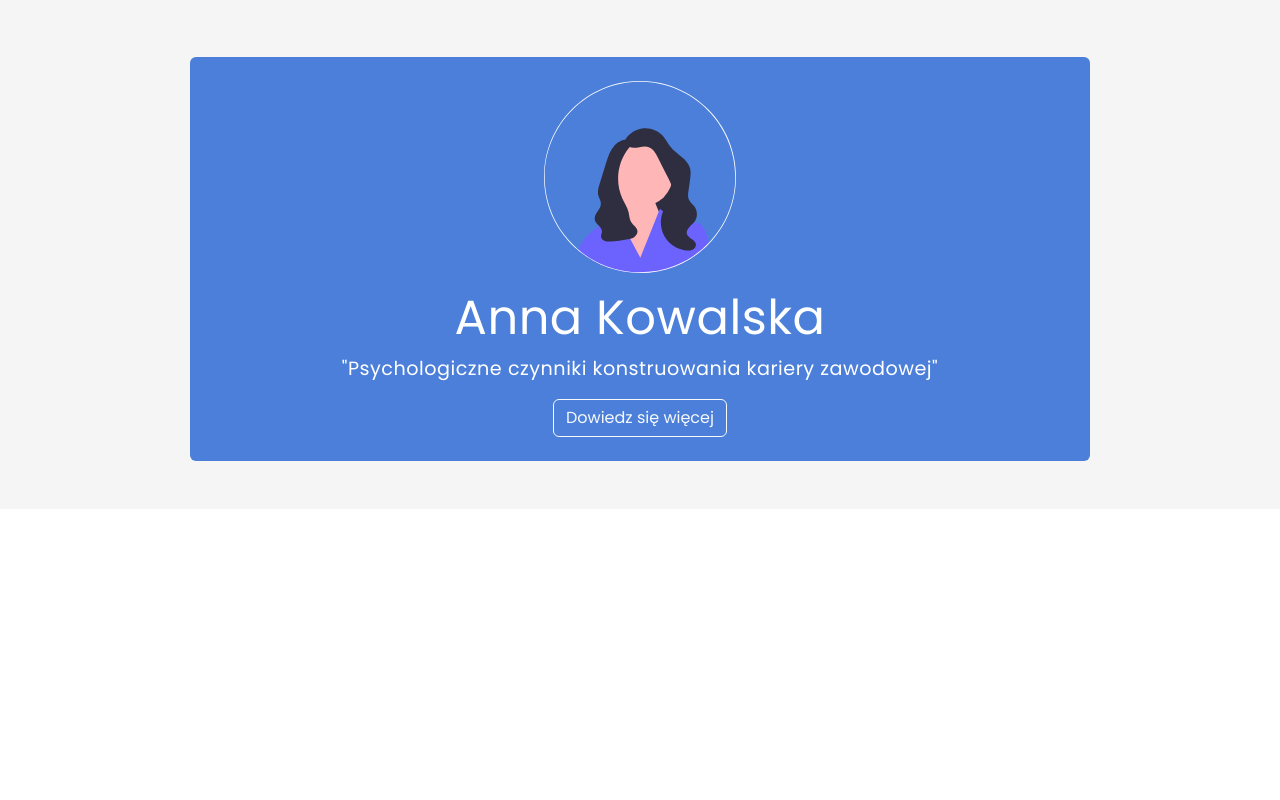
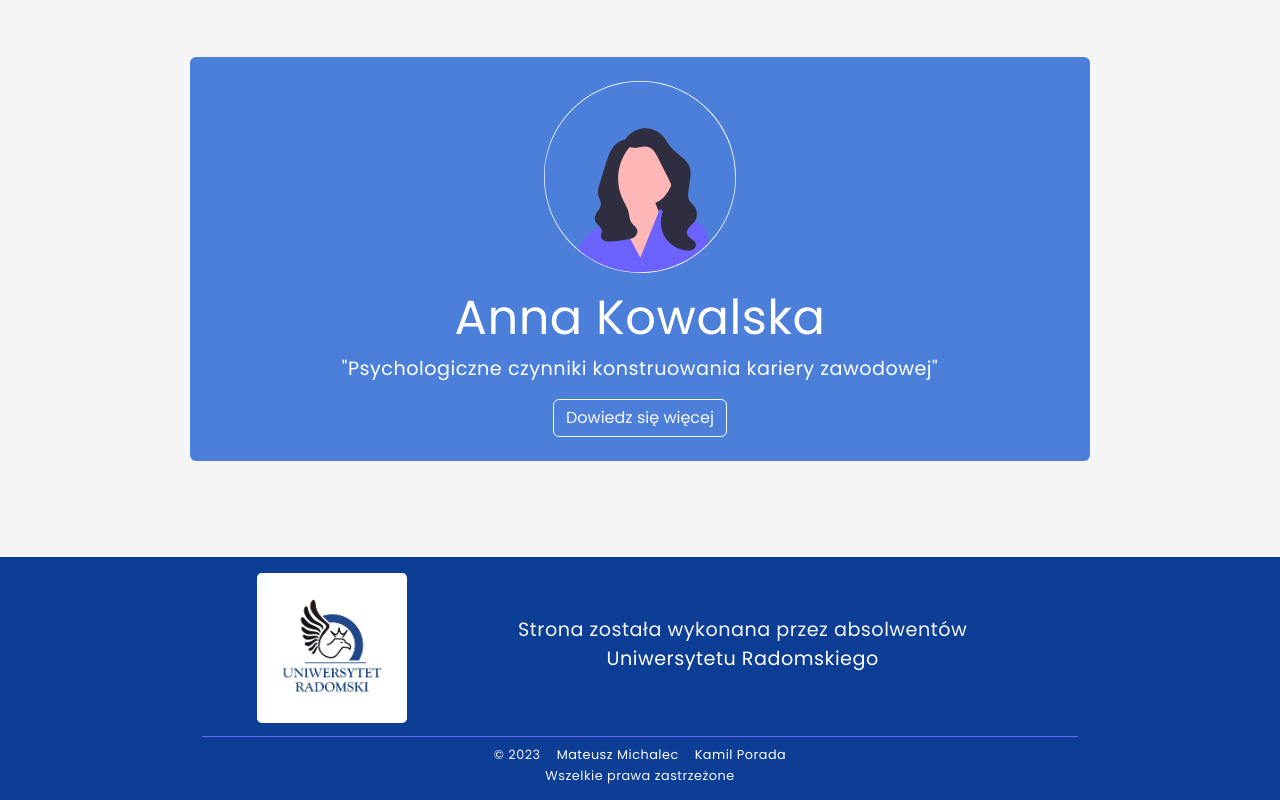
Before and after one commit to Mateusz-Michalec/engineer-day, a React (Vite) app: page /engineer-day/speakers in a window 1280 px wide. Shown: the part 564-1364 px from the top of the page. Before the commit the page ends 1073 px from the top, so only its background shows below. Built offline with nearby package versions, Linux system fonts and the light colour scheme.

Commit message:
implementation of the footer

```diff
--- a/src/App.scss
+++ b/src/App.scss
@@ -18,7 +18,7 @@
   font-family: "Poppins", sans-serif;
   color: $text-color;
   background: $neutral-color;
-  padding-bottom: 6.5rem;
+  padding-bottom: 6rem;
   font-size: 1.2rem;
   min-height: 100vh;
   letter-spacing: 0.5px;
@@ -124,6 +124,6 @@ a {
 
 @media screen and (min-width: 992px) {
   #root {
-    padding-bottom: 3rem;
+    padding-bottom: 0rem;
   }
 }
--- /dev/null
+++ b/src/components/Footer/Footer.scss
@@ -0,0 +1,81 @@
+@import '../../assets/variables.scss';
+.footer {
+	display: flex;
+	flex-direction: column;
+	justify-content: space-evenly;
+	align-items: center;
+	margin-top: 6rem;
+	padding: 1rem 0;
+	background-color: $dark-shade;
+	color: $neutral-color;
+
+	&__top {
+		display: flex;
+		flex-direction: column;
+		justify-content: center;
+		align-items: center;
+		&-img {
+			display: flex;
+			justify-content: center;
+			align-items: center;
+			width: 150px;
+			height: 150px;
+			background-color: white;
+			border-radius: 0.3rem;
+			cursor: pointer;
+			img {
+				width: 120px;
+			}
+		}
+
+		&-text {
+			margin-top: 0.6rem;
+			text-align: center;
+
+			&-link {
+				transition: 0.3s color;
+				cursor: pointer;
+				&:hover {
+					color: $accent-color-1;
+				}
+			}
+		}
+	}
+
+	&__bottom {
+		height: 3rem;
+		padding-top: 1rem;
+		border-top: 1px solid $accent-color-2;
+		font-size: 0.8rem;
+		line-height: 0.3rem;
+		text-align: center;
+		&-authors {
+			display: flex;
+			flex-direction: row;
+			justify-content: center;
+			align-items: center;
+			gap: 1rem;
+
+			&-member {
+				transition: 0.3s color;
+				cursor: pointer;
+				&:hover {
+					color: $accent-color-1;
+				}
+			}
+		}
+	}
+}
+
+@media (min-width: 992px) {
+	.footer {
+		&__top {
+			flex-direction: row;
+			justify-content: space-evenly;
+			margin-bottom: 0.8rem;
+			&-text {
+				width: 35rem;
+			}
+		}
+	}
+}
--- /dev/null
+++ b/src/components/Footer/Footer.tsx
@@ -0,0 +1,43 @@
+import './Footer.scss'
+import { images } from '../../constants'
+import { Link } from 'react-router-dom'
+
+const Footer = () => {
+	const currentYear = new Date().getFullYear()
+
+	return (
+		<footer className='footer'>
+			<div className='container'>
+				<div className='footer__top'>
+					<Link to={'https://uniwersytetradom.pl'}>
+						<div className='footer__top-img'>
+							<img src={images.exhibitions_logo_uth} alt='Logo Uniwersytetu Radomskiego' />
+						</div>
+					</Link>
+					<div className='footer__top-text'>
+						<p>
+							Strona została wykonana przez absolwentów{' '}
+							<Link to={'https://uniwersytetradom.pl'} className='footer__top-text-link'>
+								Uniwersytetu Radomskiego
+							</Link>
+						</p>
+					</div>
+				</div>
+				<div className='footer__bottom'>
+					<div className='footer__bottom-authors'>
+						<p>&copy; {currentYear}</p>
+						<Link to={'https://github.com/Mateusz-Michalec'}>
+							<p className='footer__bottom-authors-member'>Mateusz Michalec</p>
+						</Link>
+						<Link to={'https://github.com/KamilPorada'}>
+							<p className='footer__bottom-authors-member'>Kamil Porada</p>
+						</Link>
+					</div>
+					<p>Wszelkie prawa zastrzeżone</p>
+				</div>
+			</div>
+		</footer>
+	)
+}
+
+export default Footer
--- a/src/layouts/Layout.tsx
+++ b/src/layouts/Layout.tsx
@@ -1,6 +1,7 @@
 import { Outlet } from "react-router-dom";
 import Navigation from "../components/Navigation/Navigation";
 import ScrollToTop from "../components/ScrollToTop";
+import Footer from "../components/Footer/Footer";
 
 const Layout = () => {
   return (
@@ -10,6 +11,7 @@ const Layout = () => {
       <main>
         <Outlet />
       </main>
+      <Footer/>
     </>
   );
 };
```
Also changed, not shown: src/constants/images.ts (+36 -36 lines), src/assets/images/logo_uth.jpg (deleted).
